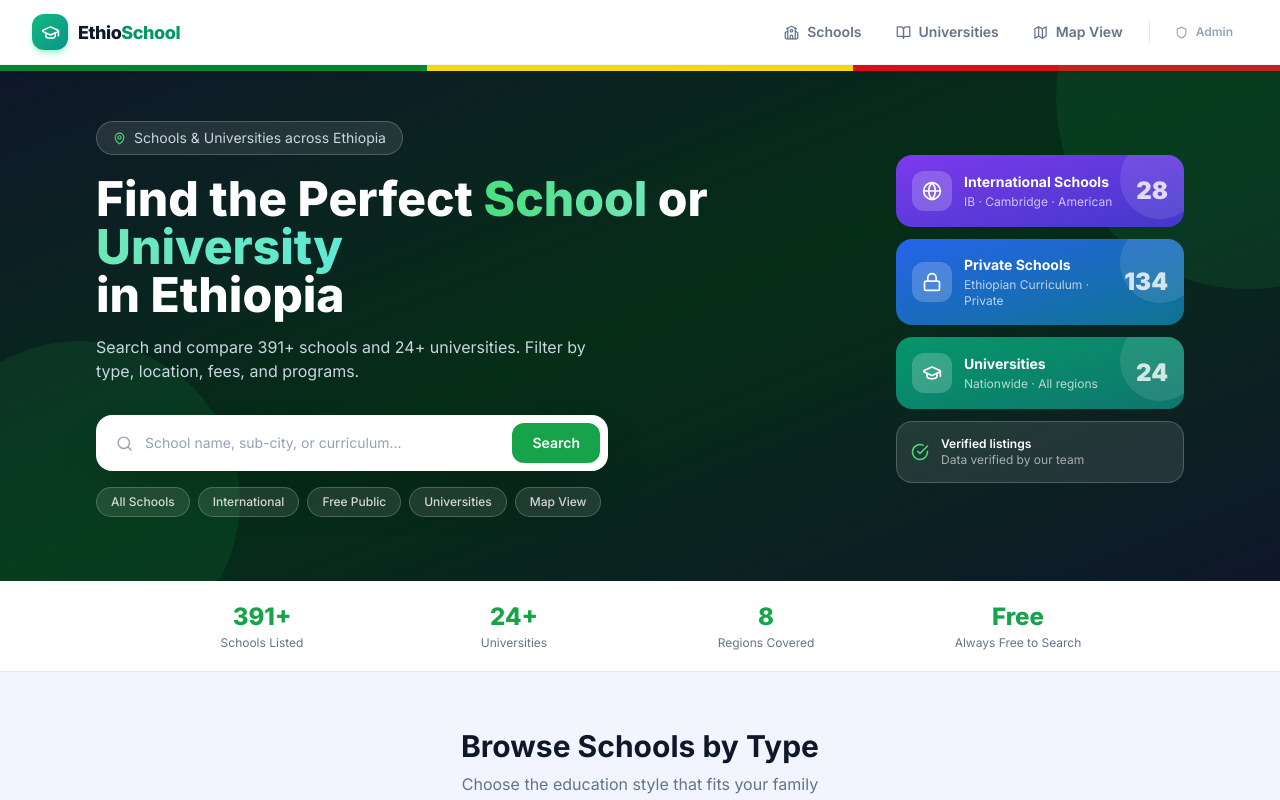
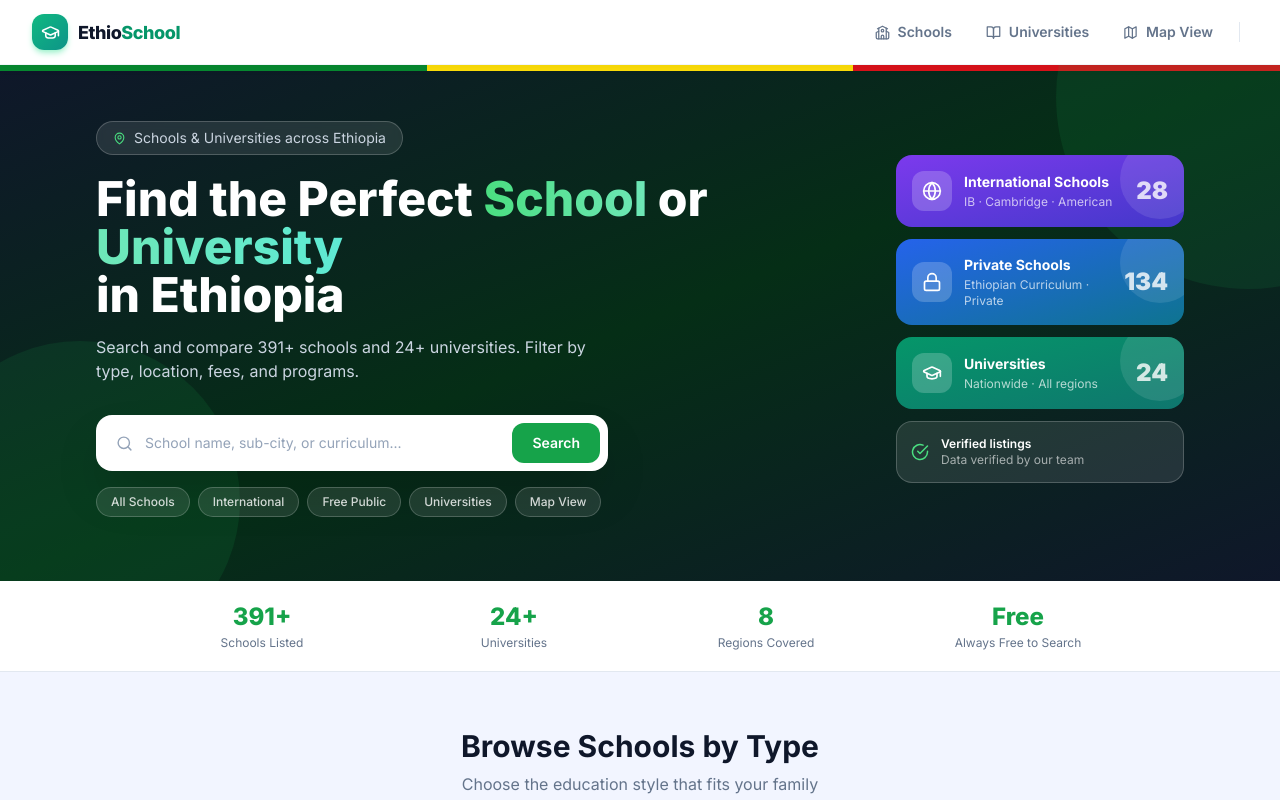
Before and after one commit to Gemeking/ETHSCHOOLS, a Next.js app: page / in a window 1280 px wide. Shown: the top 800 px of the page. Built offline with nearby package versions, Linux system fonts and the light colour scheme.

Commit message:
no admin

```diff
--- a/src/components/Navbar.tsx
+++ b/src/components/Navbar.tsx
@@ -56,13 +56,7 @@ export default function Navbar() {
 
             <div className="w-px h-5 bg-slate-200 mx-2" />
 
-            <Link
-              href="/admin"
-              className="flex items-center gap-2 px-3.5 py-2 rounded-xl text-xs font-semibold text-slate-400 hover:text-slate-700 hover:bg-slate-50 border border-transparent hover:border-slate-200 transition-all duration-200"
-            >
-              <Shield size={13} />
-              Admin
-            </Link>
+
           </div>
 
           {/* Mobile toggle */}
```
